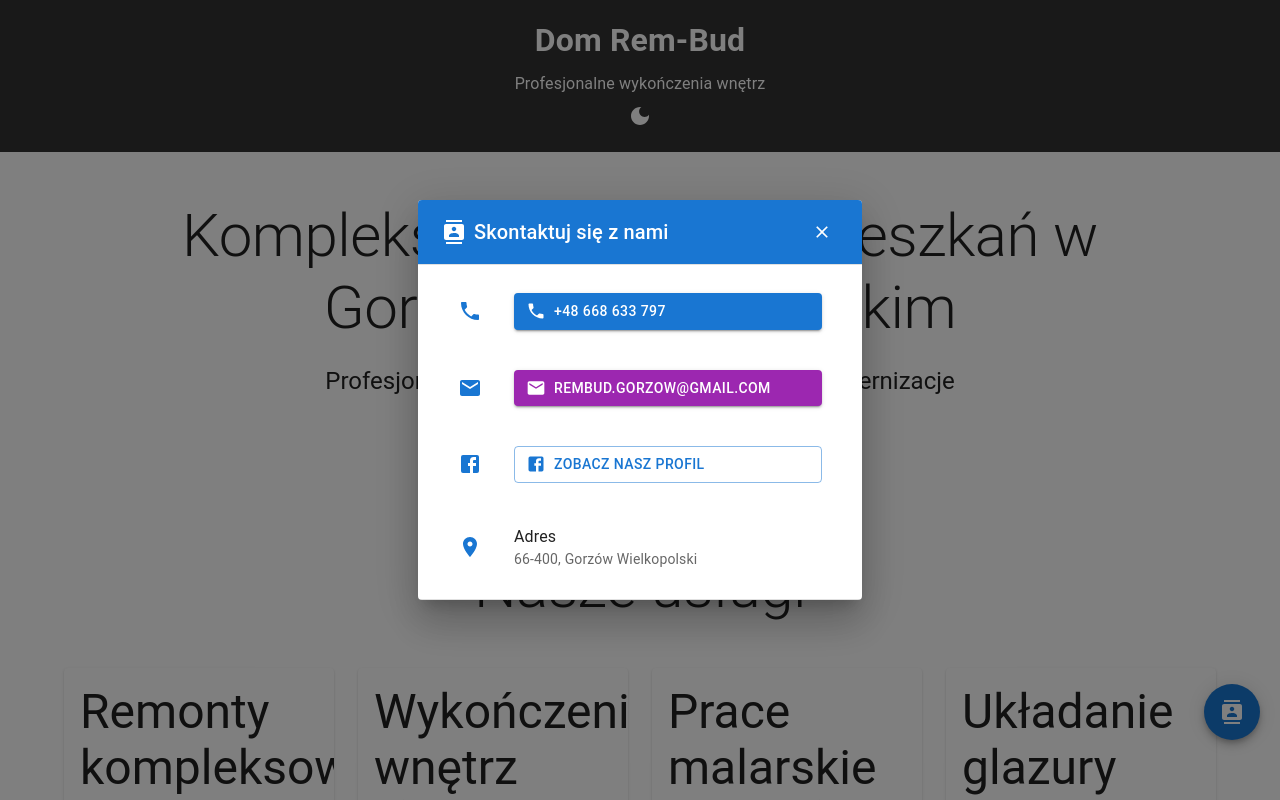
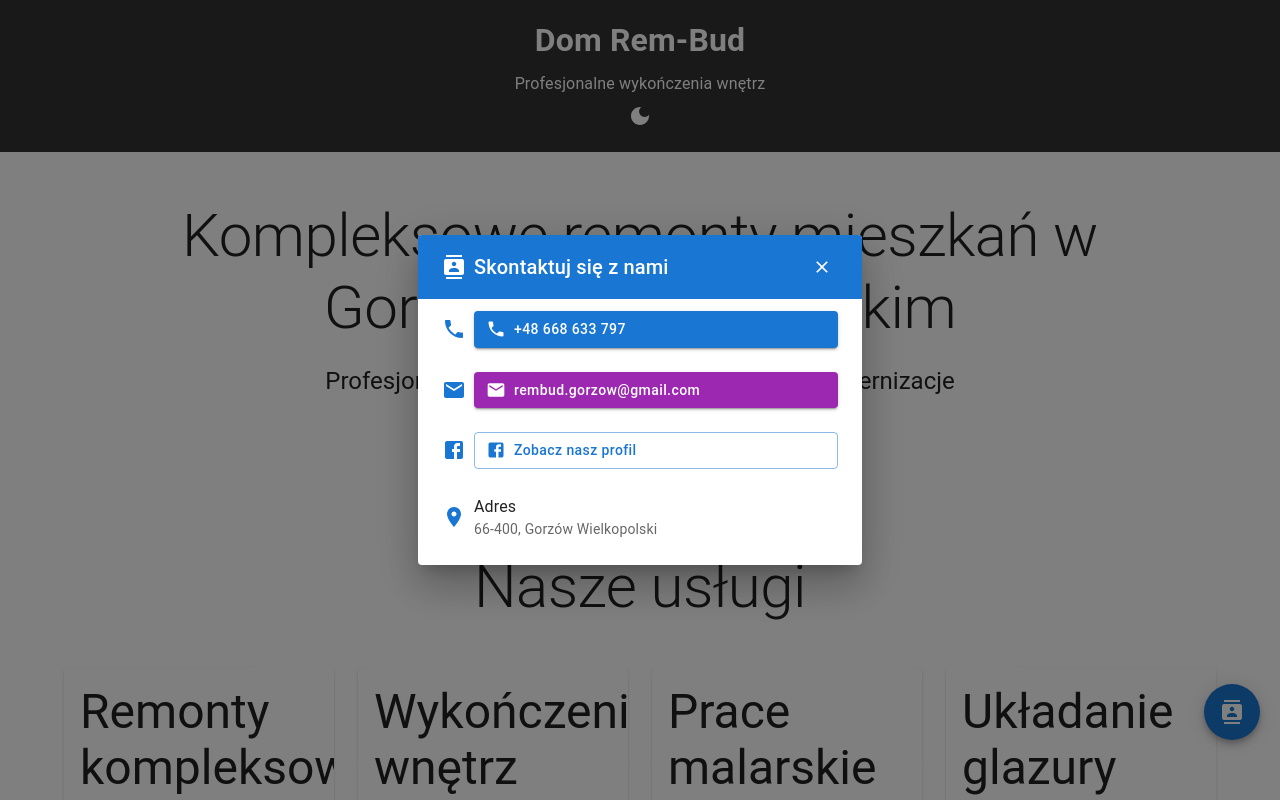
Before and after one commit to MishanyaZh/dom-rem-bud, a Next.js app: page / in a window 1280 px wide. Both pictures are taken after a click on the button "SKONTAKTUJ SIĘ Z NAMI". Built offline with nearby package versions, Linux system fonts and the light colour scheme.

Commit message:
improve DialogContent styles

```diff
--- a/src/app/page.tsx
+++ b/src/app/page.tsx
@@ -61,7 +61,10 @@ export default function Home() {
       <ListItemText
         primary={primary}
         secondary={secondary}
-        primaryTypographyProps={{ fontWeight: 'bold' }}
+        primaryTypographyProps={{
+          fontWeight: 'bold',
+          textTransform: 'none',
+        }}
       />
     </ListItem>
   );
@@ -198,10 +201,10 @@ export default function Home() {
           </IconButton>
         </DialogTitle>
 
-        <DialogContent dividers>
+        <DialogContent>
           <List sx={{ p: 0 }}>
-            <ListItem>
-              <ListItemIcon>
+            <ListItem sx={{ p: 0, mt: 1 }}>
+              <ListItemIcon sx={{ minWidth: 32 }}>
                 <PhoneIcon color="primary" />
               </ListItemIcon>
               <ListItemText
@@ -211,7 +214,11 @@ export default function Home() {
                     color="primary"
                     fullWidth
                     href={`tel:${contactData.phone.replace(/\s/g, '')}`}
-                    sx={{ textAlign: 'left', justifyContent: 'flex-start' }}
+                    sx={{
+                      textAlign: 'left',
+                      justifyContent: 'flex-start',
+                      textTransform: 'none',
+                    }}
                     startIcon={<PhoneIcon />}
                   >
                     {contactData.phone}
@@ -220,8 +227,8 @@ export default function Home() {
               />
             </ListItem>
 
-            <ListItem sx={{ mt: 2 }}>
-              <ListItemIcon>
+            <ListItem sx={{ p: 0, mt: 2 }}>
+              <ListItemIcon sx={{ minWidth: 32 }}>
                 <EmailIcon color="primary" />
               </ListItemIcon>
               <ListItemText
@@ -231,7 +238,11 @@ export default function Home() {
                     color="secondary"
                     fullWidth
                     href={`mailto:${contactData.email}`}
-                    sx={{ textAlign: 'left', justifyContent: 'flex-start' }}
+                    sx={{
+                      textAlign: 'left',
+                      justifyContent: 'flex-start',
+                      textTransform: 'none',
+                    }}
                     startIcon={<EmailIcon />}
                   >
                     {contactData.email}
@@ -240,8 +251,8 @@ export default function Home() {
               />
             </ListItem>
 
-            <ListItem sx={{ mt: 2 }}>
-              <ListItemIcon>
+            <ListItem sx={{ p: 0, mt: 2 }}>
+              <ListItemIcon sx={{ minWidth: 32 }}>
                 <FacebookIcon color="primary" />
               </ListItemIcon>
               <ListItemText
@@ -253,7 +264,11 @@ export default function Home() {
                     href={contactData.facebook}
                     target="_blank"
                     rel="noopener noreferrer"
-                    sx={{ textAlign: 'left', justifyContent: 'flex-start' }}
+                    sx={{
+                      textAlign: 'left',
+                      justifyContent: 'flex-start',
+                      textTransform: 'none',
+                    }}
                     startIcon={<FacebookIcon />}
                   >
                     Zobacz nasz profil
@@ -262,8 +277,8 @@ export default function Home() {
               />
             </ListItem>
 
-            <ListItem sx={{ mt: 2 }}>
-              <ListItemIcon>
+            <ListItem sx={{ p: 0, mt: 2 }}>
+              <ListItemIcon sx={{ minWidth: 32 }}>
                 <LocationOnIcon color="primary" />
               </ListItemIcon>
               <ListItemText primary="Adres" secondary={contactData.address} />
```
